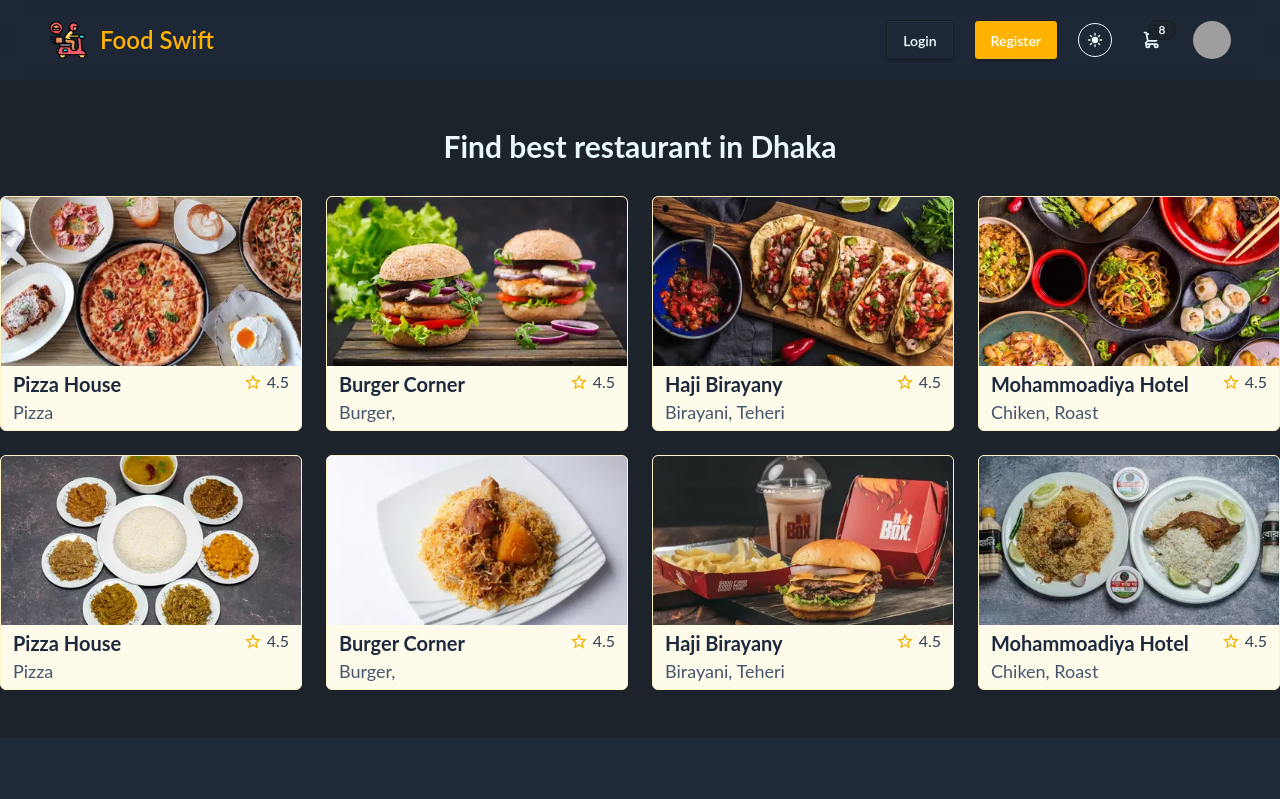
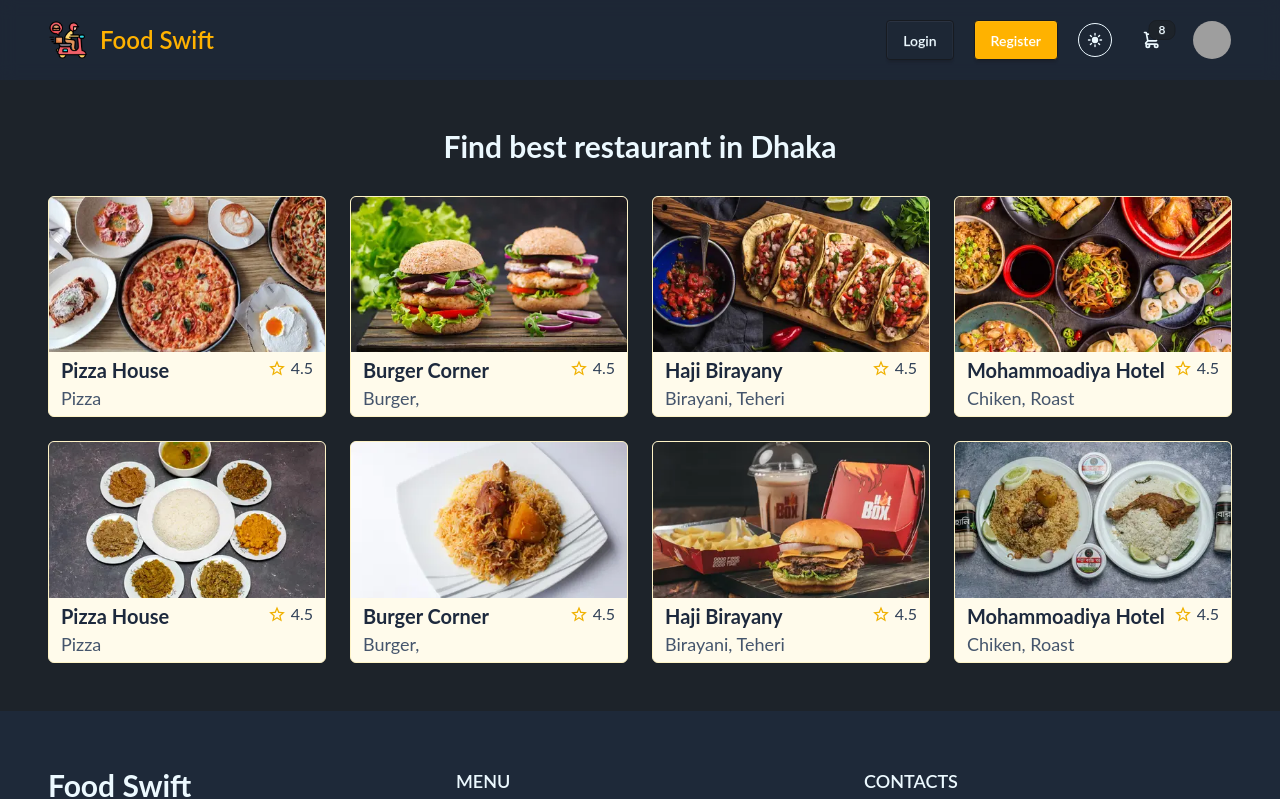
Before and after one commit to pxgacademy/Food-Swift-Quantum-Devs, a React (Vite) app: page /restaurant in a window 1280 px wide. Shown: the top 799 px of the page. Built offline with nearby package versions, Linux system fonts and the light colour scheme; no server answers; grey boxes are pictures that could not be loaded.

Commit message:
Updated code

```diff
--- a/src/pages/main-layout-pages/restaurant-list/RestaurantList.jsx
+++ b/src/pages/main-layout-pages/restaurant-list/RestaurantList.jsx
@@ -9,14 +9,14 @@ import restaurantSeven from "../../../assets/restaurant/restaurant7.jpg";
 import restaurantEight from "../../../assets/restaurant/restaurant8.jpg";
 import { Link } from "react-router-dom";
 import PageContainer from "../../../components/containers/PageContainer";
+import SectionContainer from "../../../components/containers/SectionContainer";
+import SectionTitle from "../../../components/containers/SectionTitle";
 
 const RestaurantList = () => {
   return (
     <PageContainer>
-      <div className="lg:py-12 py-6">
-        <h2 className="lg:text-3xl text-2xl font-bold text-center pb-8">
-          Find best restaurant in Dhaka{" "}
-        </h2>
+      <SectionContainer margin="my-12">
+        <SectionTitle>Find best restaurant in Dhaka</SectionTitle>
         <div className="grid lg:grid-cols-4 md:grid-cols-2 gird-cols-1 gap-6">
           <Link
             to="/foodList"
@@ -187,7 +187,7 @@ const RestaurantList = () => {
             </div>
           </Link>
         </div>
-      </div>
+      </SectionContainer>
     </PageContainer>
   );
 };
```
